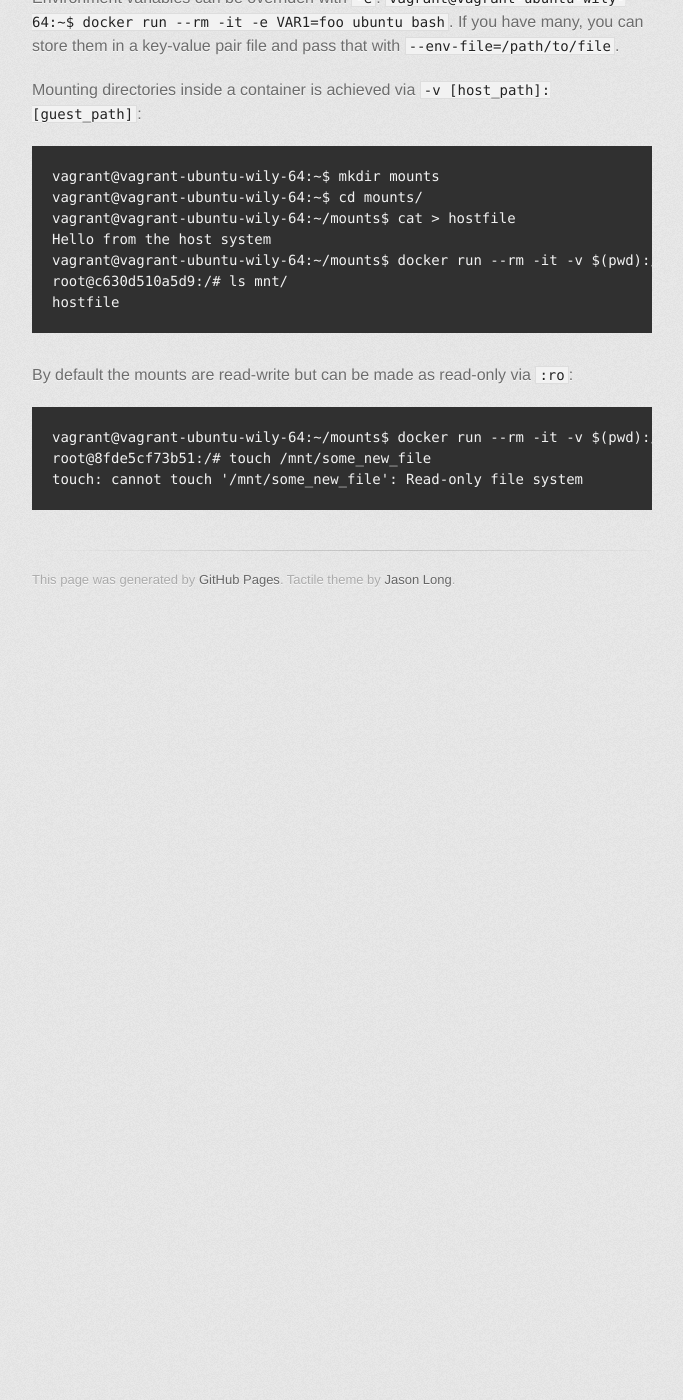
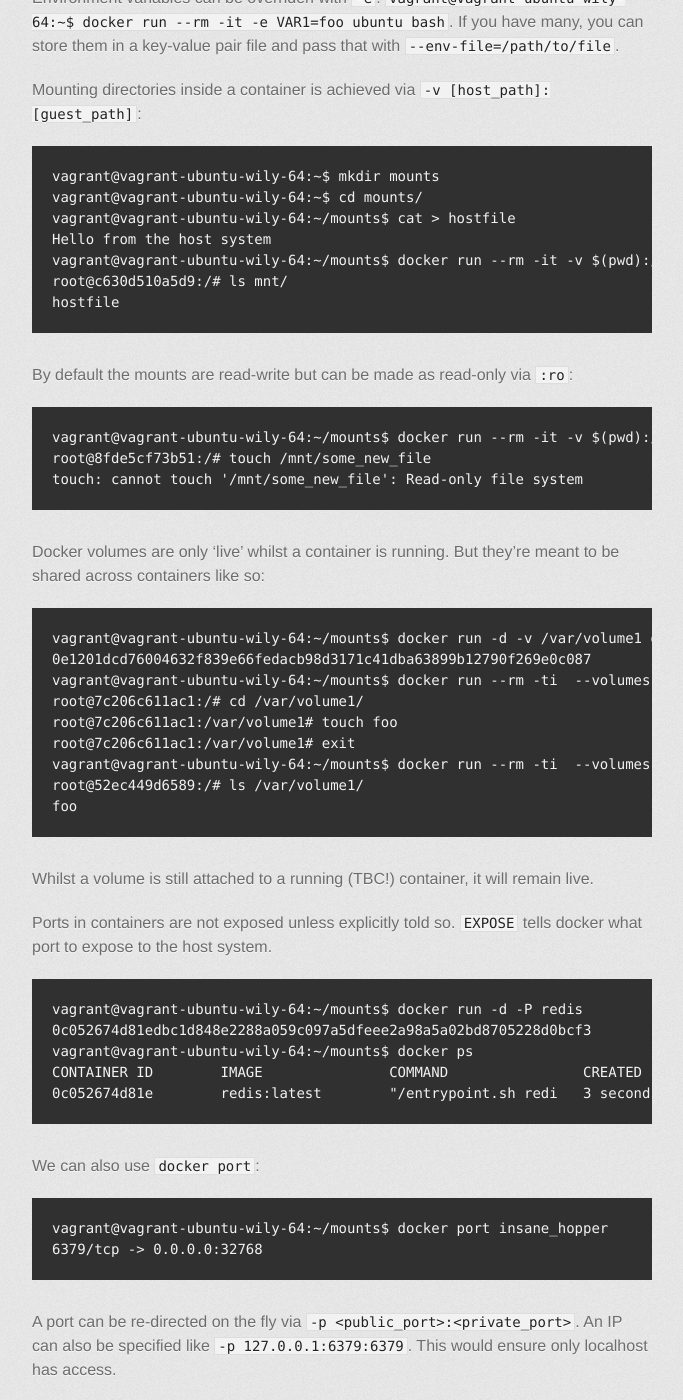
Before and after one commit to axiomiety/axiomiety.github.io, a Jekyll site: the page built from llog/safari-beginning_docker.markdown, in a window 1280 px wide and 1400 px high, scrolled down 6100 px. Shown: the whole window, without its empty margins (298-981 px from the left). Built offline with Jekyll 4.4.1, drawn with Linux system fonts in a browser that asks for light colours; nearby versions of some CDN libraries; some web fonts are replaced; before the commit the page ends 6719 px from its top, so only the background shows below that; some of the changed text lies outside the part shown.

Commit message:
module 4

```diff
--- a/llog/safari-beginning_docker.markdown
+++ b/llog/safari-beginning_docker.markdown
@@ -224,3 +224,76 @@
     vagrant@vagrant-ubuntu-wily-64:~/mounts$ docker run --rm -it -v $(pwd):/mnt:ro ubuntu bash
     root@8fde5cf73b51:/# touch /mnt/some_new_file
     touch: cannot touch '/mnt/some_new_file': Read-only file system
+
+Docker volumes are only 'live' whilst a container is running. But they're meant to be shared across containers like so:
+
+    vagrant@vagrant-ubuntu-wily-64:~/mounts$ docker run -d -v /var/volume1 donaldsimpson/memalloc 256
+    0e1201dcd76004632f839e66fedacb98d3171c41dba63899b12790f269e0c087
+    vagrant@vagrant-ubuntu-wily-64:~/mounts$ docker run --rm -ti  --volumes-from 0e1201 ubuntu bash
+    root@7c206c611ac1:/# cd /var/volume1/
+    root@7c206c611ac1:/var/volume1# touch foo
+    root@7c206c611ac1:/var/volume1# exit
+    vagrant@vagrant-ubuntu-wily-64:~/mounts$ docker run --rm -ti  --volumes-from 0e1201 ubuntu bash
+    root@52ec449d6589:/# ls /var/volume1/
+    foo
+
+Whilst a volume is still attached to a running (TBC!) container, it will remain live.
+
+Ports in containers are not exposed unless explicitly told so. `EXPOSE` tells docker what port to expose to the host system.
+
+    vagrant@vagrant-ubuntu-wily-64:~/mounts$ docker run -d -P redis
+    0c052674d81edbc1d848e2288a059c097a5dfeee2a98a5a02bd8705228d0bcf3
+    vagrant@vagrant-ubuntu-wily-64:~/mounts$ docker ps
+    CONTAINER ID        IMAGE               COMMAND                CREATED             STATUS              PORTS                     NAMES
+    0c052674d81e        redis:latest        "/entrypoint.sh redi   3 seconds ago       Up 3 seconds        0.0.0.0:32768->6379/tcp   insane_hopper
+
+We can also use `docker port`:
+
+    vagrant@vagrant-ubuntu-wily-64:~/mounts$ docker port insane_hopper
+    6379/tcp -> 0.0.0.0:32768
+
+A port can be re-directed on the fly via `-p <public_port>:<private_port>`. An IP can also be specified like `-p 127.0.0.1:6379:6379`. This would ensure only localhost has access.
+
+Outgoing connections can be prevented using the `--net="none"` (network is then disabled). This is useful for sandboxed environments.
+
+By default, a container uses the host container. But `--dns=8.8.8.8` will override that.
+
+Linking containers - there is no point exposing a port on a public IP only to have another container connecting to it via that public IP.
+
+    vagrant@vagrant-ubuntu-wily-64:~/mounts$ docker run -d --name=redis redis
+    a5a2ca4a121d51bebb9045e6d397e5d2904e154be5f7ed94bcdaae4cc5c6d8b5
+    vagrant@vagrant-ubuntu-wily-64:~/mounts$ docker run --rm -it --link redis:db ubuntu bash
+    root@7ae794e8ee9a:/# env
+    ...
+    DB_NAME=/adoring_fermat/db
+    DB_PORT_6379_TCP_PORT=6379
+    DB_PORT=tcp://172.17.0.23:6379
+    DB_PORT_6379_TCP=tcp://172.17.0.23:6379
+    DB_ENV_GOSU_VERSION=1.7
+    DB_ENV_REDIS_DOWNLOAD_URL=http://download.redis.io/releases/redis-3.0.7.tar.gz
+    DB_ENV_REDIS_VERSION=3.0.7
+    DB_PORT_6379_TCP_ADDR=172.17.0.23
+    DB_PORT_6379_TCP_PROTO=tcp
+    DB_ENV_REDIS_DOWNLOAD_SHA1=e56b4b7e033ae8dbf311f9191cf6fdf3ae974d1c
+
+This populates entries in the linked container's environment - in this case, everything starting with `DB`. We also see the `/etc/hosts` file has been prepopulated:
+
+    root@7ae794e8ee9a:/# cat /etc/hosts | grep redis
+    172.17.0.23     db a5a2ca4a121d redis
+
+Example with the `redis` container:
+
+    vagrant@vagrant-ubuntu-wily-64:~/mounts$ docker run --rm -it --link redis:redis redis bash
+    root@07f0b4343821:/data# env | grep REDIS_PORT
+    REDIS_PORT_6379_TCP_PROTO=tcp
+    REDIS_PORT_6379_TCP_ADDR=172.17.0.23
+    REDIS_PORT_6379_TCP_PORT=6379
+    REDIS_PORT_6379_TCP=tcp://172.17.0.23:6379
+    REDIS_PORT=tcp://172.17.0.23:6379
+    root@07f0b4343821:/data# redis-cli -h $REDIS_PORT_6379_TCP_ADDR
+    172.17.0.23:6379> set foo bar
+    OK
+    172.17.0.23:6379> get foo
+    "bar"
+
+This only works whilst cpntainers don't need restarting and *are on the same host*.
```
